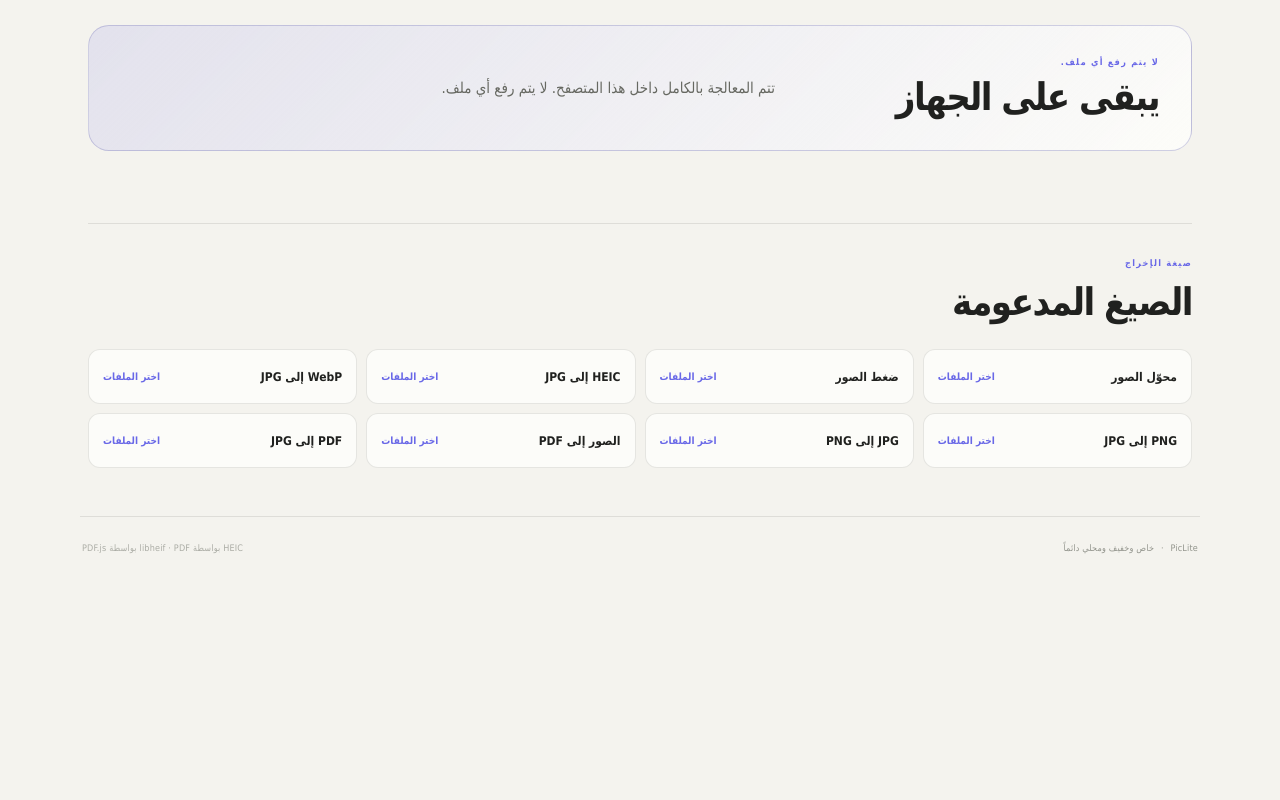
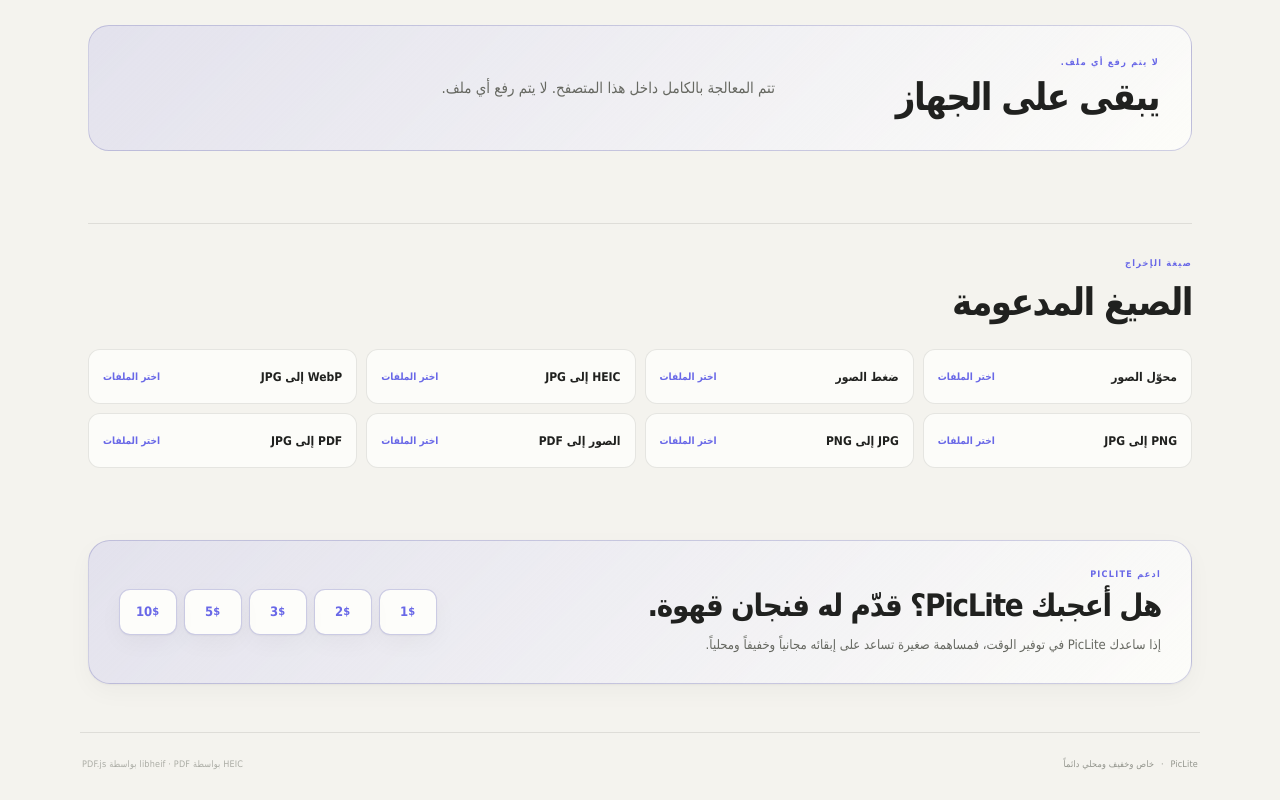
Before and after one commit to jelly-ham/piclite, a Next.js app: page /ar in a window 1280 px wide. Shown: the part 1804-2604 px from the top of the page. Before the commit the page ends 2388 px from the top, so only its background shows below. Built offline with nearby package versions, Linux system fonts and the light colour scheme.

Commit message:
Add Stripe tip payment links

```diff
--- a/app/ImageConverter.tsx
+++ b/app/ImageConverter.tsx
@@ -16,6 +16,7 @@ import {
   type Locale,
   type Messages,
 } from "./i18n";
+import TipSupport from "./TipSupport";
 
 type RasterFormat = "jpeg" | "png" | "webp";
 type OutputFormat = RasterFormat | "pdf";
@@ -1003,6 +1004,8 @@ export default function ImageConverter({
 
       {children}
 
+      <TipSupport messages={m} />
+
       <footer>
         <p>PicLite <span>·</span> {m.footer}</p>
         <p className="codec-credit">{m.codecCredit}</p>
--- /dev/null
+++ b/app/TipSupport.tsx
@@ -0,0 +1,35 @@
+import type { Messages } from "./i18n";
+
+const TIP_LINKS = [
+  { amount: 1, url: "https://buy.stripe.com/7sY4gB79d4xO1qee9u9AA00" },
+  { amount: 2, url: "https://buy.stripe.com/fZu6oJ1OT3tK1qe0iE9AA01" },
+  { amount: 3, url: "https://buy.stripe.com/fZuaEZgJN0hyfh43uQ9AA02" },
+  { amount: 5, url: "https://buy.stripe.com/7sY5kFbpte8ogl8e9u9AA03" },
+  { amount: 10, url: "https://buy.stripe.com/6oU9AVgJN9S80ma0iE9AA04" },
+] as const;
+
+export default function TipSupport({ messages }: { messages: Messages }) {
+  return (
+    <section className="tip-support" aria-labelledby="tip-support-title">
+      <div className="tip-support-copy">
+        <span className="section-kicker">{messages.tipKicker}</span>
+        <h2 id="tip-support-title">{messages.tipTitle}</h2>
+        <p>{messages.tipDescription}</p>
+      </div>
+      <div className="tip-links" aria-label={messages.tipChoose}>
+        {TIP_LINKS.map(({ amount, url }) => (
+          <a
+            key={amount}
+            className="tip-link"
+            href={url}
+            target="_blank"
+            rel="noopener noreferrer"
+            aria-label={`${messages.tipChoose}: $${amount}`}
+          >
+            <span aria-hidden="true">$</span>{amount}
+          </a>
+        ))}
+      </div>
+    </section>
+  );
+}
--- a/app/globals.css
+++ b/app/globals.css
@@ -1493,6 +1493,72 @@ fieldset > legend,
   font-weight: 620;
 }
 
+.tip-support {
+  display: grid;
+  grid-template-columns: minmax(0, 1fr) auto;
+  align-items: center;
+  gap: 28px;
+  width: min(calc(100% - 88px), 1120px);
+  margin: 72px auto 0;
+  padding: 27px 30px;
+  border: 1px solid color-mix(in srgb, var(--accent) 18%, var(--line));
+  border-radius: 22px;
+  background: linear-gradient(135deg, var(--accent-wash), var(--surface));
+  box-shadow: var(--shadow-sm);
+}
+
+.tip-support-copy h2 {
+  margin: 0;
+  color: var(--ink);
+  font-size: clamp(22px, 2.6vw, 31px);
+  font-weight: 700;
+  letter-spacing: -0.04em;
+  line-height: 1.18;
+}
+
+.tip-support-copy p {
+  max-width: 620px;
+  margin: 11px 0 0;
+  color: var(--ink-soft);
+  font-size: 13px;
+  line-height: 1.7;
+}
+
+.tip-links {
+  display: grid;
+  grid-template-columns: repeat(5, minmax(54px, 1fr));
+  gap: 7px;
+}
+
+.tip-link {
+  display: inline-flex;
+  align-items: center;
+  justify-content: center;
+  min-width: 58px;
+  min-height: 46px;
+  padding: 0 12px;
+  border: 1px solid color-mix(in srgb, var(--accent) 22%, var(--line));
+  border-radius: 11px;
+  background: var(--surface-solid);
+  box-shadow: var(--shadow-sm);
+  color: var(--accent);
+  font-size: 13px;
+  font-weight: 720;
+  text-decoration: none;
+  transition: transform 160ms ease, border-color 160ms ease, background 160ms ease;
+}
+
+.tip-link:hover {
+  border-color: color-mix(in srgb, var(--accent) 55%, transparent);
+  background: var(--accent-soft);
+  transform: translateY(-2px);
+}
+
+.tip-link span {
+  margin-right: 1px;
+  font-size: 11px;
+}
+
 footer {
   display: flex;
   align-items: center;
@@ -1909,6 +1975,32 @@ footer span {
     font-size: clamp(36px, 10.5vw, 52px);
   }
 
+  .tip-support {
+    grid-template-columns: 1fr;
+    gap: 20px;
+    width: calc(100% - 32px);
+    margin-top: 53px;
+    padding: 23px 20px;
+  }
+
+  .tip-support-copy h2 {
+    font-size: 27px;
+  }
+
+  .tip-support-copy p {
+    font-size: 13px;
+  }
+
+  .tip-links {
+    gap: 6px;
+  }
+
+  .tip-link {
+    min-width: 0;
+    min-height: 45px;
+    padding: 0 8px;
+  }
+
   .seo-related {
     margin-top: 0;
   }
--- a/app/i18n.ts
+++ b/app/i18n.ts
@@ -79,6 +79,10 @@ export type Messages = {
   downloadPdf: string;
   footer: string;
   codecCredit: string;
+  tipKicker: string;
+  tipTitle: string;
+  tipDescription: string;
+  tipChoose: string;
   installKicker: string;
   installTitle: string;
   installSteps: [string, string, string];
@@ -159,6 +163,10 @@ export const dictionaries: Record<Locale, Messages> = {
     downloadPdf: "下载合并 PDF",
     footer: "私密、轻巧、始终在本地",
     codecCredit: "HEIC 由 libheif、PDF 由 PDF.js 提供支持",
+    tipKicker: "支持 PicLite",
+    tipTitle: "喜欢 PicLite？请作者喝杯咖啡。",
+    tipDescription: "如果它帮你节省了时间，欢迎用一笔小额支持，帮助我们继续保持免费、轻量且本地运行。",
+    tipChoose: "选择支持金额",
     installKicker: "安装 PicLite",
     installTitle: "放到手机桌面，离线也能用",
     installSteps: ["打开浏览器的分享或更多菜单", "选择“添加到主屏幕”或“安装应用”", "以后像普通 App 一样从桌面打开"],
@@ -237,6 +245,10 @@ export const dictionaries: Record<Locale, Messages> = {
     downloadPdf: "下載合併 PDF",
     footer: "私密、輕巧、始終在本機",
     codecCredit: "HEIC 由 libheif、PDF 由 PDF.js 提供支援",
+    tipKicker: "支持 PicLite",
+    tipTitle: "喜歡 PicLite？請作者喝杯咖啡。",
+    tipDescription: "如果它幫你省下時間，歡迎用一筆小額支持，讓我們繼續維持免費、輕巧並在本機執行。",
+    tipChoose: "選擇支持金額",
     installKicker: "安裝 PicLite",
     installTitle: "放到手機主畫面，離線也能用",
     installSteps: ["開啟瀏覽器的分享或更多選單", "選擇「加入主畫面」或「安裝應用程式」", "之後就能像一般 App 一樣開啟"],
@@ -315,6 +327,10 @@ export const dictionaries: Record<Locale, Messages> = {
     downloadPdf: "Download combined PDF",
     footer: "Private, lightweight, always local",
     codecCredit: "HEIC powered by libheif · PDF powered by PDF.js",
+    tipKicker: "Support PicLite",
+    tipTitle: "Enjoy PicLite? Buy it a coffee.",
+    tipDescription: "If PicLite saves you time, a small tip helps keep it free, lightweight, and local.",
+    tipChoose: "Choose a tip",
     installKicker: "Install PicLite",
     installTitle: "Keep it on your home screen — even offline",
     installSteps: ["Open your browser’s Share or More menu", "Choose “Add to Home Screen” or “Install app”", "Open PicLite from your home screen anytime"],
@@ -393,6 +409,10 @@ export const dictionaries: Record<Locale, Messages> = {
     downloadPdf: "結合PDFを保存",
     footer: "安心、軽快、すべて端末内で",
     codecCredit: "HEIC: libheif · PDF: PDF.js",
+    tipKicker: "PicLiteを応援",
+    tipTitle: "PicLiteを気に入っていただけましたか？",
+    tipDescription: "時間の節約に役立ったら、少額のご支援で無料・軽量・端末内処理を続けられます。",
+    tipChoose: "支援額を選ぶ",
     installKicker: "PicLiteを追加",
     installTitle: "ホーム画面から、オフラインでも",
     installSteps: ["ブラウザの共有またはメニューを開く", "「ホーム画面に追加」または「アプリをインストール」を選ぶ", "ホーム画面からいつでも起動できます"],
@@ -471,6 +491,10 @@ export const dictionaries: Record<Locale, Messages> = {
     downloadPdf: "병합 PDF 다운로드",
     footer: "안전하고 가볍게, 언제나 기기 안에서",
     codecCredit: "HEIC: libheif · PDF: PDF.js",
+    tipKicker: "PicLite 후원",
+    tipTitle: "PicLite가 마음에 드셨나요?",
+    tipDescription: "시간을 아껴드렸다면 작은 후원으로 무료·가벼운·기기 내 처리를 계속할 수 있습니다.",
+    tipChoose: "후원 금액 선택",
     installKicker: "PicLite 설치",
     installTitle: "홈 화면에 두고 오프라인에서도 사용하세요",
     installSteps: ["브라우저의 공유 또는 더보기 메뉴를 엽니다", "‘홈 화면에 추가’ 또는 ‘앱 설치’를 선택합니다", "이제 홈 화면에서 바로 실행할 수 있습니다"],
@@ -549,6 +573,10 @@ export const dictionaries: Record<Locale, Messages> = {
     downloadPdf: "Скачать объединённый PDF",
     footer: "Конфиденциально, быстро и локально",
     codecCredit: "HEIC: libheif · PDF: PDF.js",
+    tipKicker: "Поддержать PicLite",
+    tipTitle: "Нравится PicLite? Угостите его кофе.",
+    tipDescription: "Небольшая поддержка помогает сохранять сервис бесплатным, лёгким и локальным.",
+    tipChoose: "Выбрать сумму",
     installKicker: "Установить PicLite",
     installTitle: "Добавьте на главный экран и работайте офлайн",
     installSteps: ["Откройте меню «Поделиться» или меню браузера", "Выберите «На главный экран» или «Установить приложение»", "Запускайте PicLite с главного экрана"],
@@ -627,6 +655,10 @@ export const dictionaries: Record<Locale, Messages> = {
     downloadPdf: "Descargar PDF combinado",
     footer: "Privado, ligero y siempre local",
     codecCredit: "HEIC con libheif · PDF con PDF.js",
+    tipKicker: "Apoya PicLite",
+    tipTitle: "¿Te gusta PicLite? Invítalo a un café.",
+    tipDescription: "Si PicLite te ahorra tiempo, una pequeña aportación ayuda a mantenerlo gratis, ligero y local.",
+    tipChoose: "Elegir aporte",
     installKicker: "Instalar PicLite",
     installTitle: "Tenlo en la pantalla de inicio, incluso sin conexión",
     installSteps: ["Abre el menú Compartir o Más del navegador", "Elige «Añadir a pantalla de inicio» o «Instalar app»", "Abre PicLite desde la pantalla de inicio"],
@@ -705,6 +737,10 @@ export const dictionaries: Record<Locale, Messages> = {
     downloadPdf: "Baixar PDF combinado",
     footer: "Privado, leve e sempre local",
     codecCredit: "HEIC por libheif · PDF por PDF.js",
+    tipKicker: "Apoie o PicLite",
+    tipTitle: "Gostou do PicLite? Pague um café.",
+    tipDescription: "Se o PicLite poupa seu tempo, uma pequena contribuição ajuda a mantê-lo gratuito, leve e local.",
+    tipChoose: "Escolher valor",
     installKicker: "Instalar PicLite",
     installTitle: "Use na tela inicial, mesmo offline",
     installSteps: ["Abra o menu Compartilhar ou Mais do navegador", "Escolha “Adicionar à tela inicial” ou “Instalar app”", "Abra o PicLite pela tela inicial quando quiser"],
@@ -783,6 +819,10 @@ export const dictionaries: Record<Locale, Messages> = {
     downloadPdf: "Télécharger le PDF assemblé",
     footer: "Privé, léger et toujours local",
     codecCredit: "HEIC avec libheif · PDF avec PDF.js",
+    tipKicker: "Soutenir PicLite",
+    tipTitle: "Vous aimez PicLite ? Offrez-lui un café.",
+    tipDescription: "Si PicLite vous fait gagner du temps, un petit soutien aide à le garder gratuit, léger et local.",
+    tipChoose: "Choisir un montant",
     installKicker: "Installer PicLite",
     installTitle: "Ajoutez-le à l’écran d’accueil, même hors ligne",
     installSteps: ["Ouvrez le menu Partager ou Plus du navigateur", "Choisissez « Sur l’écran d’accueil » ou « Installer l’application »", "Lancez PicLite depuis l’écran d’accueil"],
@@ -861,6 +901,10 @@ export const dictionaries: Record<Locale, Messages> = {
     downloadPdf: "Zusammengeführtes PDF laden",
     footer: "Privat, schlank und immer lokal",
     codecCredit: "HEIC mit libheif · PDF mit PDF.js",
+    tipKicker: "PicLite unterstützen",
+    tipTitle: "Gefällt dir PicLite? Spendiere einen Kaffee.",
+    tipDescription: "Wenn PicLite dir Zeit spart, hilft ein kleiner Beitrag, den Dienst kostenlos, leicht und lokal zu halten.",
+    tipChoose: "Betrag wählen",
     installKicker: "PicLite installieren",
     installTitle: "Auf dem Startbildschirm – auch offline",
     installSteps: ["Teilen- oder Mehr-Menü des Browsers öffnen", "„Zum Startbildschirm“ oder „App installieren“ wählen", "PicLite künftig direkt vom Startbildschirm öffnen"],
@@ -939,6 +983,10 @@ export const dictionaries: Record<Locale, Messages> = {
     downloadPdf: "تنزيل ملف PDF المدمج",
     footer: "خاص وخفيف ومحلي دائماً",
     codecCredit: "HEIC بواسطة libheif · PDF بواسطة PDF.js",
+    tipKicker: "ادعم PicLite",
+    tipTitle: "هل أعجبك PicLite؟ قدّم له فنجان قهوة.",
+    tipDescription: "إذا ساعدك PicLite في توفير الوقت، فمساهمة صغيرة تساعد على إبقائه مجانياً وخفيفاً ومحلياً.",
+    tipChoose: "اختر مبلغ الدعم",
     installKicker: "تثبيت PicLite",
     installTitle: "أضفه إلى الشاشة الرئيسية واستخدمه بلا إنترنت",
     installSteps: ["افتح قائمة المشاركة أو المزيد في المتصفح", "اختر «إضافة إلى الشاشة الرئيسية» أو «تثبيت التطبيق»", "افتح PicLite من الشاشة الرئيسية في أي وقت"],
@@ -1017,6 +1065,10 @@ export const dictionaries: Record<Locale, Messages> = {
     downloadPdf: "मिला हुआ PDF डाउनलोड करें",
     footer: "निजी, हल्का और हमेशा लोकल",
     codecCredit: "HEIC: libheif · PDF: PDF.js",
+    tipKicker: "PicLite का समर्थन करें",
+    tipTitle: "PicLite पसंद आया? एक कॉफ़ी पिलाएँ।",
+    tipDescription: "अगर PicLite ने आपका समय बचाया है, तो छोटी-सी टिप इसे मुफ़्त, हल्का और स्थानीय बनाए रखने में मदद करती है।",
+    tipChoose: "टिप चुनें",
     installKicker: "PicLite इंस्टॉल करें",
     installTitle: "होम स्क्रीन पर रखें और ऑफ़लाइन भी चलाएँ",
     installSteps: ["ब्राउज़र का शेयर या मोर मेन्यू खोलें", "“होम स्क्रीन पर जोड़ें” या “ऐप इंस्टॉल करें” चुनें", "PicLite को होम स्क्रीन से कभी भी खोलें"],
```
Also changed, not shown: 1 other file (tests, documents, lock files or other folders).
